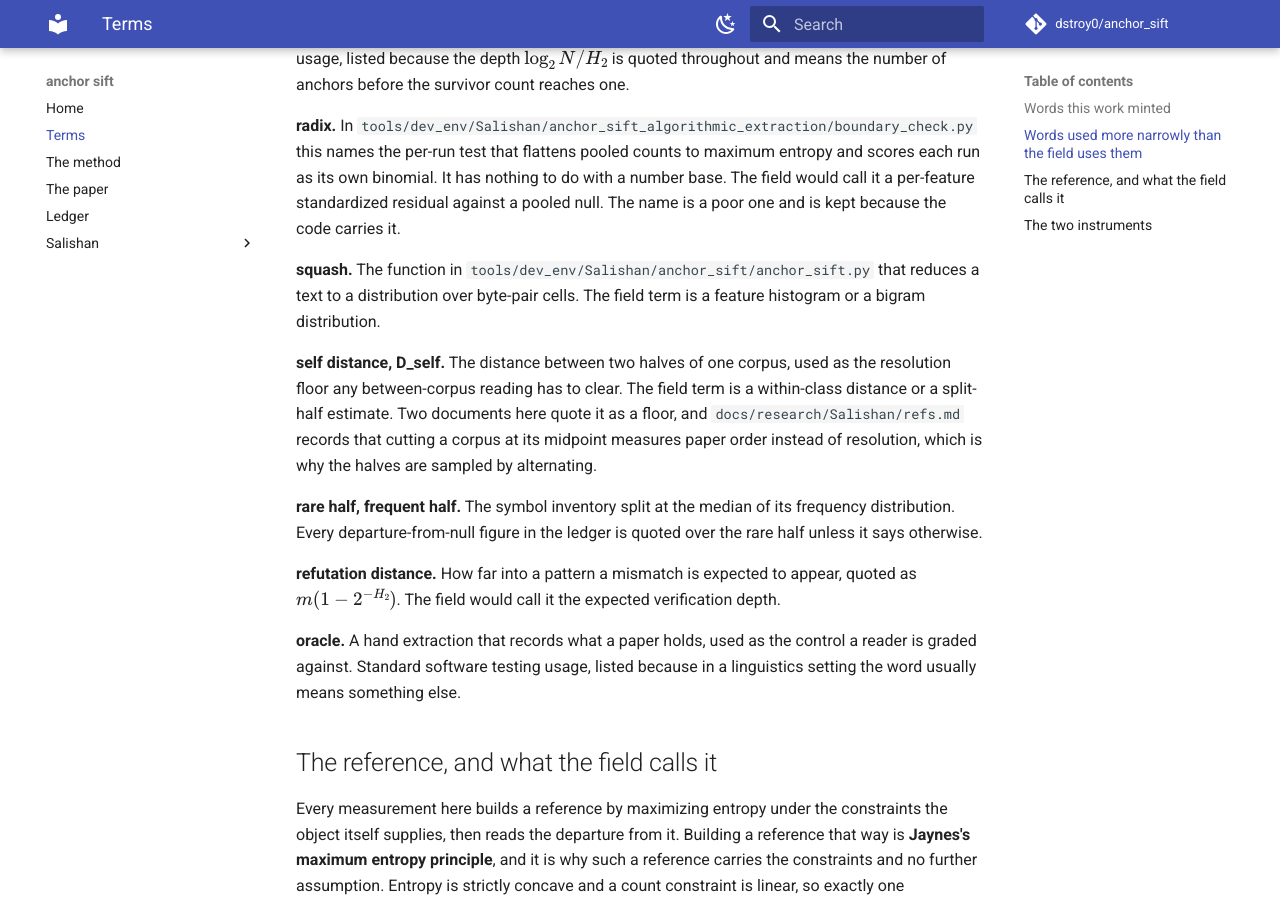
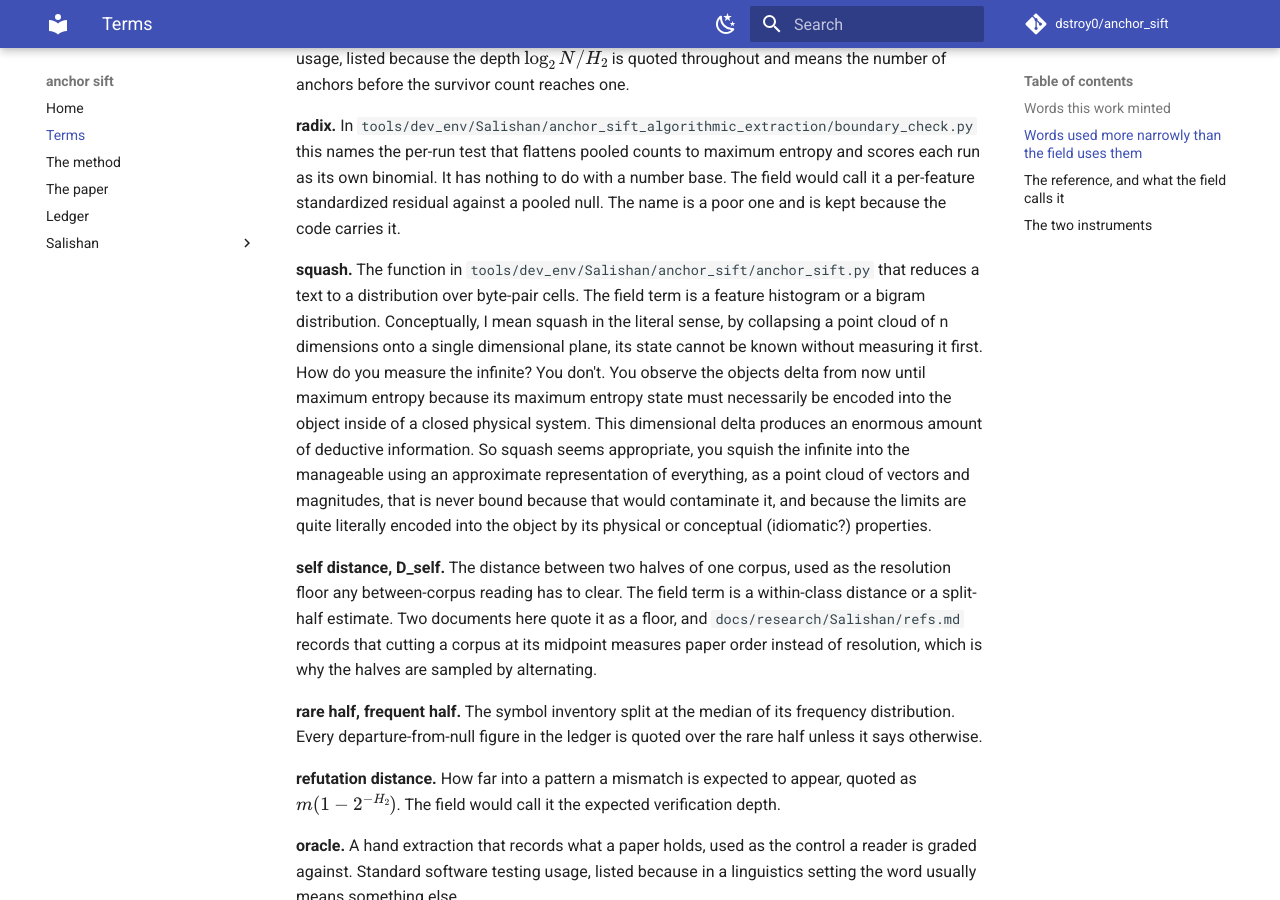
Before and after one commit to dstroy0/anchor_sift, an MkDocs documentation site: the page built from docs/research/terms.md, in a window 1280 px wide and 900 px high, scrolled down 1256 px. Built offline with MkDocs 1.6.1 and Material for MkDocs 9.7.7, drawn with Linux system fonts in a browser that asks for light colours; comment, search, counter and statistics services are not loaded.

Commit message:
Squish, literally.

```diff
--- a/docs/research/terms.md
+++ b/docs/research/terms.md
@@ -26,6 +26,11 @@ A term with no field equivalent is marked as such. That is a flag on the term an
 **radix.** In `tools/dev_env/Salishan/anchor_sift_algorithmic_extraction/boundary_check.py` this names the per-run test that flattens pooled counts to maximum entropy and scores each run as its own binomial. It has nothing to do with a number base. The field would call it a per-feature standardized residual against a pooled null. The name is a poor one and is kept because the code carries it.
 
 **squash.** The function in `tools/dev_env/Salishan/anchor_sift/anchor_sift.py` that reduces a text to a distribution over byte-pair cells. The field term is a feature histogram or a bigram distribution.
+Conceptually, I mean squash in the literal sense, by collapsing a point cloud of n dimensions onto a single dimensional plane, its state cannot be known without measuring it first. How do you measure the
+infinite? You don't. You observe the objects delta from now until maximum entropy because its maximum entropy state must necessarily be encoded into the object inside of a closed physical system. This
+dimensional delta produces an enormous amount of deductive information. So squash seems appropriate, you squish the infinite into the manageable using an approximate representation of everything, as a
+point cloud of vectors and magnitudes, that is never bound because that would contaminate it, and because the limits are quite literally encoded into the object by its physical or conceptual (idiomatic?)
+properties.
 
 **self distance, D_self.** The distance between two halves of one corpus, used as the resolution floor any between-corpus reading has to clear. The field term is a within-class distance or a split-half estimate. Two documents here quote it as a floor, and `docs/research/Salishan/refs.md` records that cutting a corpus at its midpoint measures paper order instead of resolution, which is why the halves are sampled by alternating.
 
```
